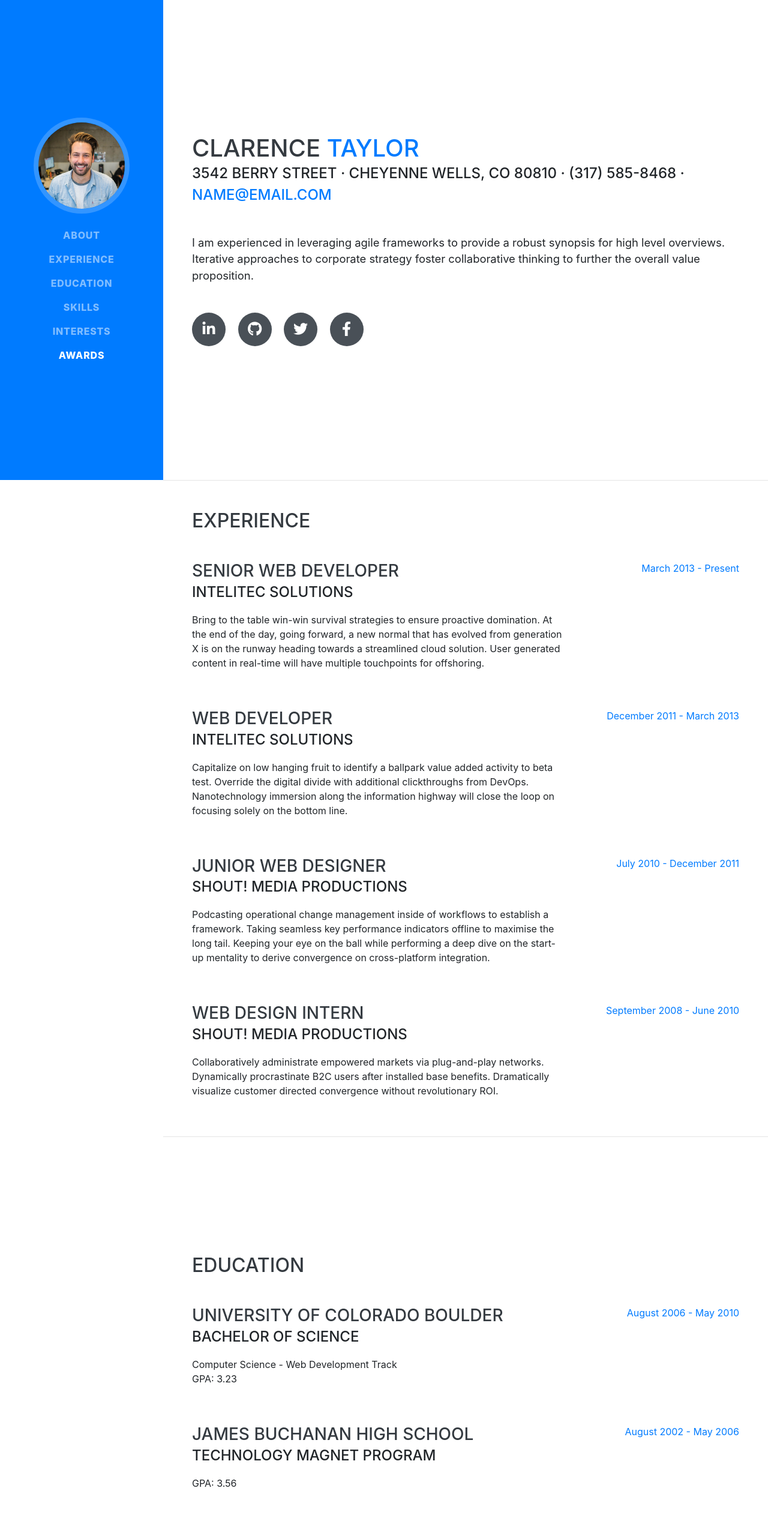
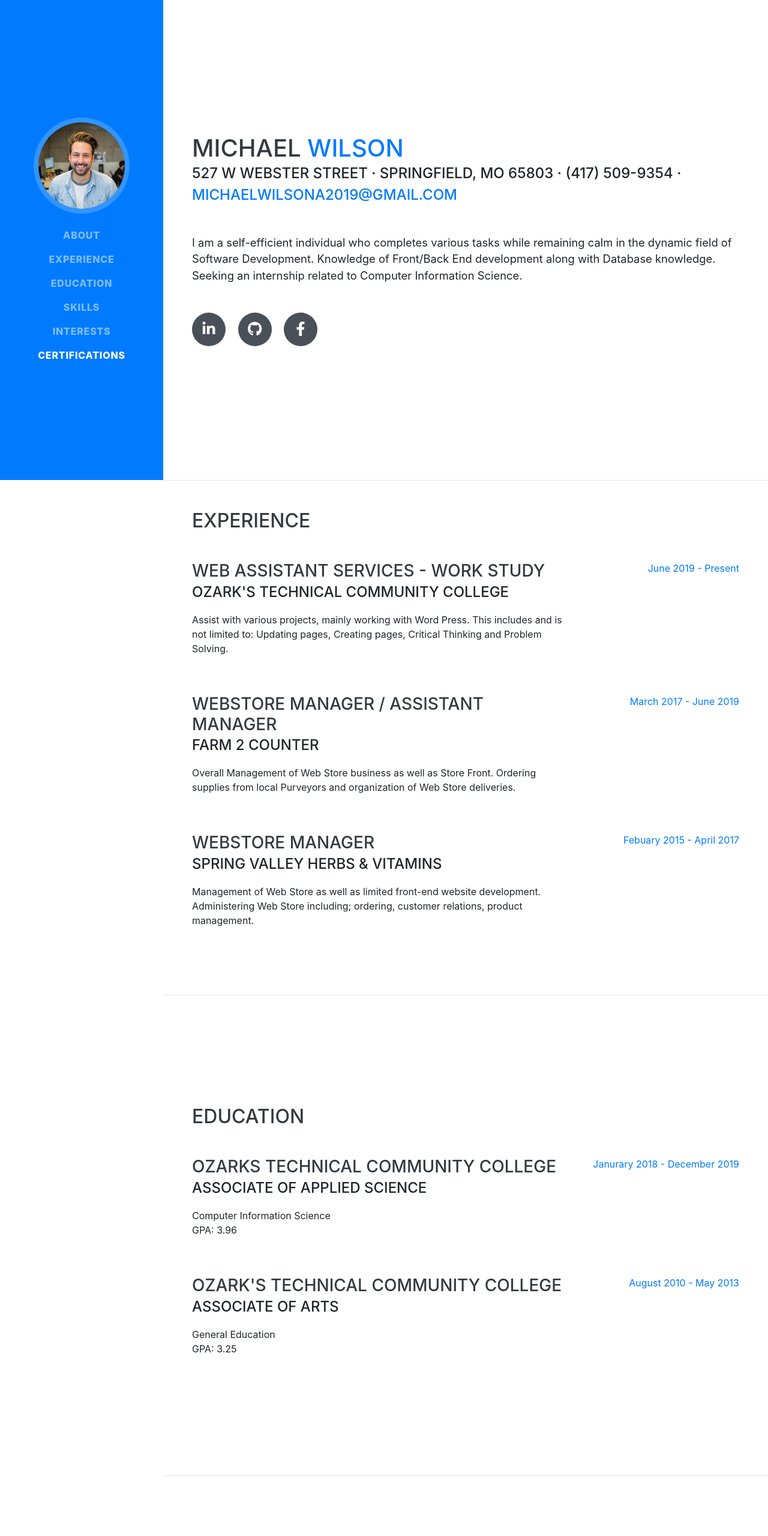
Before and after one commit to outofcontrolmike/MAW_Portfolio, a website with bundled scripts: page startbootstrap-resume-gh-pages/index.html in a window 1280 px wide. Shown: the top 2560 px of the page at 60% size. Built offline with nearby package versions, Linux system fonts and the light colour scheme; a web font is replaced by a local one.

Commit message:
Work on Workflow next

```diff
--- a/startbootstrap-resume-gh-pages/index.html
+++ b/startbootstrap-resume-gh-pages/index.html
@@ -8,7 +8,7 @@
   <meta name="description" content="">
   <meta name="author" content="">
 
-  <title>Resume - Start Bootstrap Theme</title>
+  <title>MAW Portfolio</title>
 
   <!-- Bootstrap core CSS -->
   <link href="vendor/bootstrap/css/bootstrap.min.css" rel="stylesheet">
@@ -27,7 +27,7 @@
 
   <nav class="navbar navbar-expand-lg navbar-dark bg-primary fixed-top" id="sideNav">
     <a class="navbar-brand js-scroll-trigger" href="#page-top">
-      <span class="d-block d-lg-none">Clarence Taylor</span>
+      <span class="d-block d-lg-none">Michael Wilson</span>
       <span class="d-none d-lg-block">
         <img class="img-fluid img-profile rounded-circle mx-auto mb-2" src="img/profile.jpg" alt="">
       </span>
@@ -53,7 +53,7 @@
           <a class="nav-link js-scroll-trigger" href="#interests">Interests</a>
         </li>
         <li class="nav-item">
-          <a class="nav-link js-scroll-trigger" href="#awards">Awards</a>
+          <a class="nav-link js-scroll-trigger" href="#awards">Certifications</a>
         </li>
       </ul>
     </div>
@@ -63,24 +63,21 @@
 
     <section class="resume-section p-3 p-lg-5 d-flex align-items-center" id="about">
       <div class="w-100">
-        <h1 class="mb-0">Clarence
-          <span class="text-primary">Taylor</span>
+        <h1 class="mb-0">Michael
+          <span class="text-primary">Wilson</span>
         </h1>
-        <div class="subheading mb-5">3542 Berry Street · Cheyenne Wells, CO 80810 · (317) 585-8468 ·
-          <a href="mailto:name@email.com">name@email.com</a>
+        <div class="subheading mb-5">527 W Webster Street · Springfield, MO 65803 · (417) 509-9354 ·
+          <a href="mailto:name@email.com">michaelwilsona2019@gmail.com</a>
         </div>
-        <p class="lead mb-5">I am experienced in leveraging agile frameworks to provide a robust synopsis for high level overviews. Iterative approaches to corporate strategy foster collaborative thinking to further the overall value proposition.</p>
+        <p class="lead mb-5">I am a self-efficient individual who completes various tasks while remaining calm in the dynamic field of Software Development.  Knowledge of Front/Back End development along with Database knowledge.  Seeking an internship related to Computer Information Science.</p>
         <div class="social-icons">
           <a href="#">
             <i class="fab fa-linkedin-in"></i>
           </a>
-          <a href="#">
+          <a target=blank href="https://github.com/outofcontrolmike/MAWProjects">
             <i class="fab fa-github"></i>
           </a>
-          <a href="#">
-            <i class="fab fa-twitter"></i>
-          </a>
-          <a href="#">
+          <a target ="blank" href="https://www.facebook.com/profile.php?id=100000742683767">
             <i class="fab fa-facebook-f"></i>
           </a>
         </div>
@@ -95,48 +92,37 @@
 
         <div class="resume-item d-flex flex-column flex-md-row justify-content-between mb-5">
           <div class="resume-content">
-            <h3 class="mb-0">Senior Web Developer</h3>
-            <div class="subheading mb-3">Intelitec Solutions</div>
-            <p>Bring to the table win-win survival strategies to ensure proactive domination. At the end of the day, going forward, a new normal that has evolved from generation X is on the runway heading towards a streamlined cloud solution. User generated content in real-time will have multiple touchpoints for offshoring.</p>
+            <h3 class="mb-0">Web Assistant Services - Work Study</h3>
+            <div class="subheading mb-3">Ozark's Technical Community College</div>
+            <p>Assist with various projects, mainly working with Word Press. This includes and is not limited to: Updating pages, Creating pages, Critical Thinking and Problem Solving.</p>
           </div>
           <div class="resume-date text-md-right">
-            <span class="text-primary">March 2013 - Present</span>
+            <span class="text-primary">June 2019 - Present</span>
           </div>
         </div>
 
         <div class="resume-item d-flex flex-column flex-md-row justify-content-between mb-5">
           <div class="resume-content">
-            <h3 class="mb-0">Web Developer</h3>
-            <div class="subheading mb-3">Intelitec Solutions</div>
-            <p>Capitalize on low hanging fruit to identify a ballpark value added activity to beta test. Override the digital divide with additional clickthroughs from DevOps. Nanotechnology immersion along the information highway will close the loop on focusing solely on the bottom line.</p>
+            <h3 class="mb-0">Webstore Manager / Assistant Manager</h3>
+            <div class="subheading mb-3">Farm 2 Counter</div>
+            <p>Overall Management of Web Store business as well as Store Front. Ordering supplies from local Purveyors and organization of Web Store deliveries.
+              </p>
           </div>
           <div class="resume-date text-md-right">
-            <span class="text-primary">December 2011 - March 2013</span>
+            <span class="text-primary">March 2017 - June 2019</span>
           </div>
         </div>
 
         <div class="resume-item d-flex flex-column flex-md-row justify-content-between mb-5">
           <div class="resume-content">
-            <h3 class="mb-0">Junior Web Designer</h3>
-            <div class="subheading mb-3">Shout! Media Productions</div>
-            <p>Podcasting operational change management inside of workflows to establish a framework. Taking seamless key performance indicators offline to maximise the long tail. Keeping your eye on the ball while performing a deep dive on the start-up mentality to derive convergence on cross-platform integration.</p>
+            <h3 class="mb-0">Webstore Manager</h3>
+            <div class="subheading mb-3">Spring Valley Herbs & Vitamins</div>
+            <p>Management of Web Store as well as limited front-end website development. Administering Web Store including; ordering, customer relations, product management.</p>
           </div>
           <div class="resume-date text-md-right">
-            <span class="text-primary">July 2010 - December 2011</span>
+            <span class="text-primary">Febuary 2015 - April 2017</span>
           </div>
         </div>
-
-        <div class="resume-item d-flex flex-column flex-md-row justify-content-between">
-          <div class="resume-content">
-            <h3 class="mb-0">Web Design Intern</h3>
-            <div class="subheading mb-3">Shout! Media Productions</div>
-            <p>Collaboratively administrate empowered markets via plug-and-play networks. Dynamically procrastinate B2C users after installed base benefits. Dramatically visualize customer directed convergence without revolutionary ROI.</p>
-          </div>
-          <div class="resume-date text-md-right">
-            <span class="text-primary">September 2008 - June 2010</span>
-          </div>
-        </div>
-
       </div>
 
     </section>
@@ -149,24 +135,25 @@
 
         <div class="resume-item d-flex flex-column flex-md-row justify-content-between mb-5">
           <div class="resume-content">
-            <h3 class="mb-0">University of Colorado Boulder</h3>
-            <div class="subheading mb-3">Bachelor of Science</div>
-            <div>Computer Science - Web Development Track</div>
-            <p>GPA: 3.23</p>
+            <h3 class="mb-0">Ozarks Technical Community College</h3>
+            <div class="subheading mb-3">Associate of Applied Science</div>
+            <div>Computer Information Science</div>
+            <p>GPA: 3.96</p>
           </div>
           <div class="resume-date text-md-right">
-            <span class="text-primary">August 2006 - May 2010</span>
+            <span class="text-primary">Janurary 2018 - December 2019</span>
           </div>
         </div>
 
         <div class="resume-item d-flex flex-column flex-md-row justify-content-between">
           <div class="resume-content">
-            <h3 class="mb-0">James Buchanan High School</h3>
-            <div class="subheading mb-3">Technology Magnet Program</div>
-            <p>GPA: 3.56</p>
+            <h3 class="mb-0">Ozark's Technical Community College</h3>
+            <div class="subheading mb-3">Associate of Arts</div>
+            <div>General Education</div>
+            <p>GPA: 3.25</p>
           </div>
           <div class="resume-date text-md-right">
-            <span class="text-primary">August 2002 - May 2006</span>
+            <span class="text-primary">August 2010 - May 2013</span>
           </div>
         </div>
 
@@ -191,32 +178,15 @@
             <i class="fab fa-js-square"></i>
           </li>
           <li class="list-inline-item">
-            <i class="fab fa-angular"></i>
+            <i class="fab fa-java"></i>
           </li>
           <li class="list-inline-item">
-            <i class="fab fa-react"></i>
-          </li>
-          <li class="list-inline-item">
-            <i class="fab fa-node-js"></i>
-          </li>
-          <li class="list-inline-item">
-            <i class="fab fa-sass"></i>
-          </li>
-          <li class="list-inline-item">
-            <i class="fab fa-less"></i>
+            <i class="fas fa-database"></i>
           </li>
           <li class="list-inline-item">
             <i class="fab fa-wordpress"></i>
           </li>
-          <li class="list-inline-item">
-            <i class="fab fa-gulp"></i>
-          </li>
-          <li class="list-inline-item">
-            <i class="fab fa-grunt"></i>
-          </li>
-          <li class="list-inline-item">
-            <i class="fab fa-npm"></i>
-          </li>
+
         </ul>
 
         <div class="subheading mb-3">Workflow</div>
```
